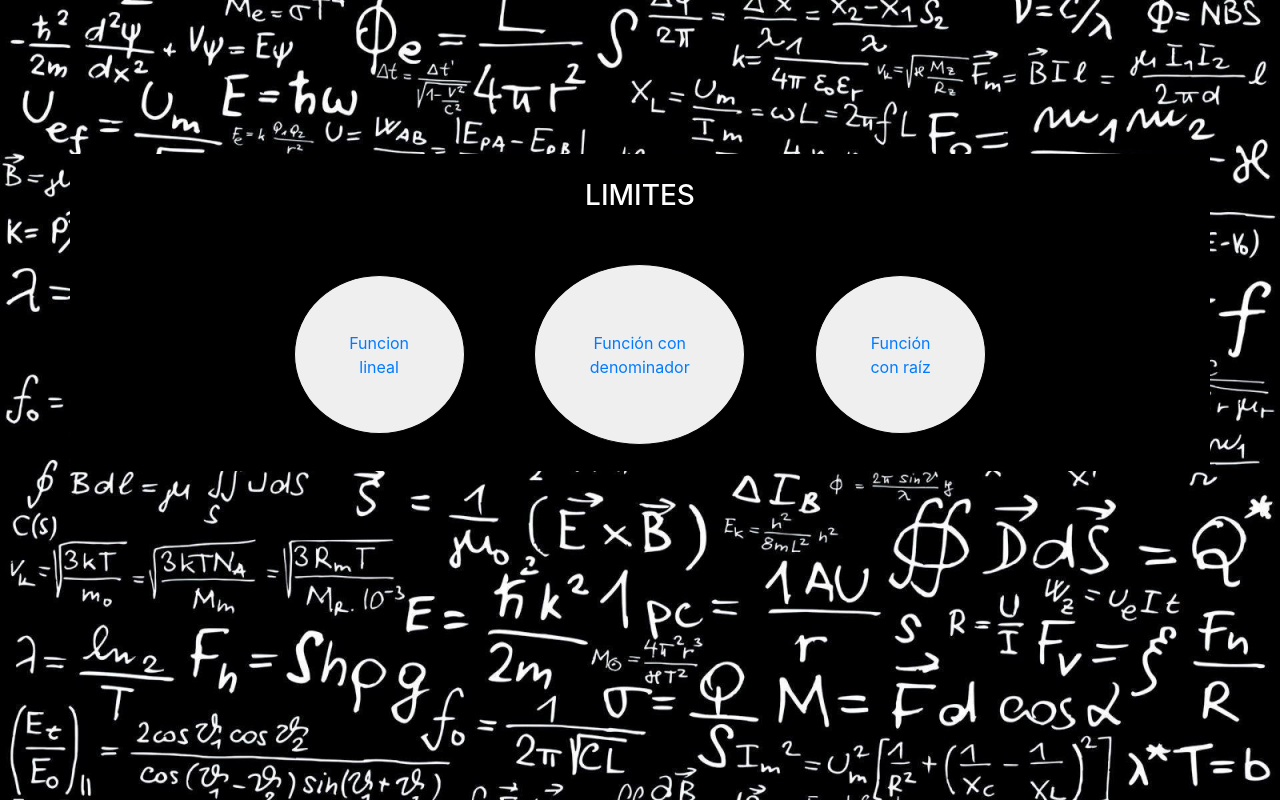
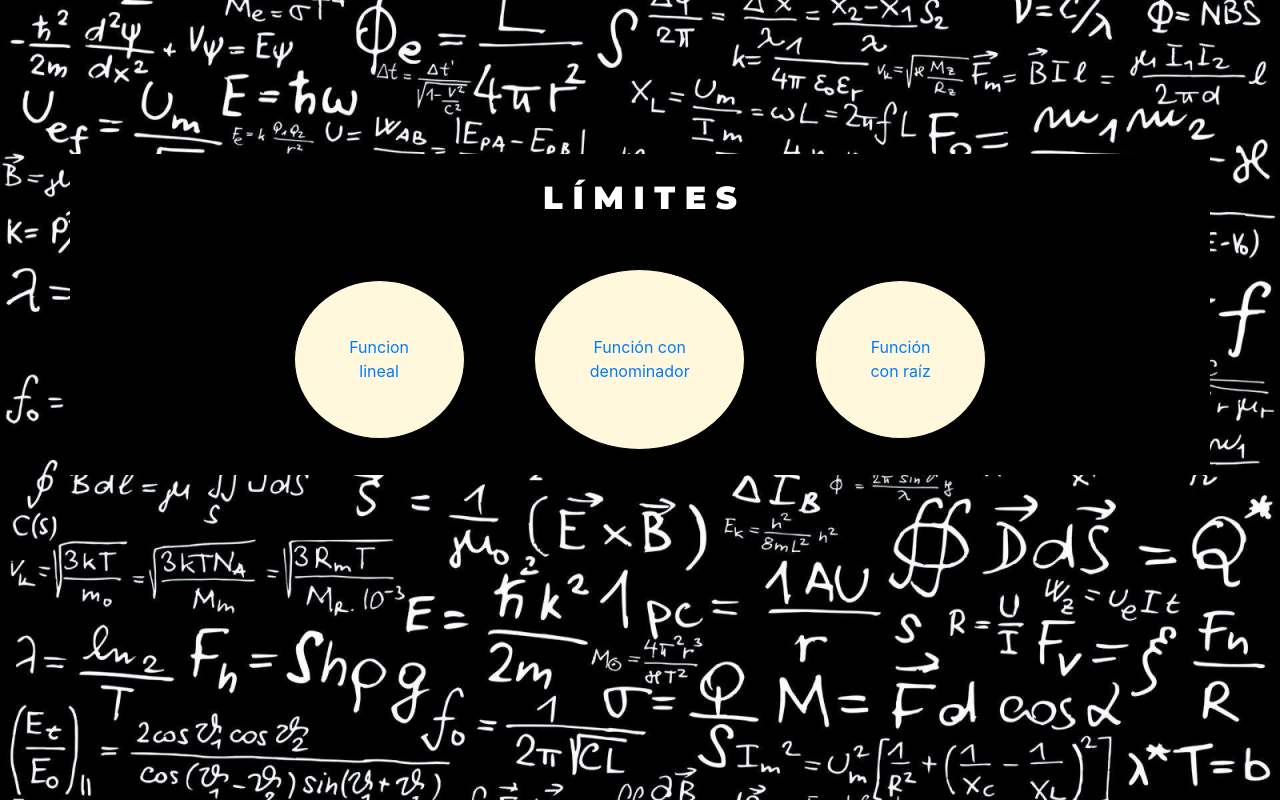
Before and after one commit to fmayerr/mathLimits, a plain HTML site: page index.html in a window 1280 px wide. Drawn offline with nearby package versions, Linux system fonts and the light colour scheme.

Commit message:
Arreglo el menú

```diff
--- a/css/master.css
+++ b/css/master.css
@@ -1,6 +1,7 @@
-h3 {
+h2 {
 	text-align: center;
 	color: white;
+	font-family: 'Montserrat', sans-serif;
 }
 
 a:hover {
@@ -14,12 +15,17 @@ a:hover {
 	background-position: center;
 	background-size: 100%;
 }
-.container{
+
+.index{
+	background-color: black;
+}
+
+.container {
 	text-align: center;
-	background-color: black;
     margin-top: 12%;
     padding: 2%;
 }
+
 .funcion{
 	margin-top: 2%;
 }
@@ -44,11 +50,13 @@ input[type=number]::-webkit-outer-spin-button {
 	margin: 4px 2px;
 	display: table;
 }
+
 .lineal, .denominador, .raiz {
 	border: 1px solid black;
 	padding: 5%;
     border-radius: 50%;
 	margin-top: 4%;
+	background-color: cornsilk;
 }
 
 .denominador {
--- a/index.html
+++ b/index.html
@@ -6,15 +6,15 @@
     <script src="https://code.jquery.com/jquery-3.2.1.slim.min.js" integrity="sha384-KJ3o2DKtIkvYIK3UENzmM7KCkRr/rE9/Qpg6aAZGJwFDMVNA/GpGFF93hXpG5KkN" crossorigin="anonymous"></script>
     <script src="https://cdnjs.cloudflare.com/ajax/libs/popper.js/1.12.9/umd/popper.min.js" integrity="sha384-ApNbgh9B+Y1QKtv3Rn7W3mgPxhU9K/ScQsAP7hUibX39j7fakFPskvXusvfa0b4Q" crossorigin="anonymous"></script>
     <script src="https://maxcdn.bootstrapcdn.com/bootstrap/4.0.0/js/bootstrap.min.js" integrity="sha384-JZR6Spejh4U02d8jOt6vLEHfe/JQGiRRSQQxSfFWpi1MquVdAyjUar5+76PVCmYl" crossorigin="anonymous"></script>
-    <link href="https://fonts.googleapis.com/css?family=Oswald:700" rel="stylesheet">
+    <link href="https://fonts.googleapis.com/css?family=Montserrat:900" rel="stylesheet">
     <link rel="stylesheet" href="css/master.css">
     <script src="code.js"></script>
     <title>Limites!</title>
   </head>
   <body class="menu">
-    <div class="container">
+    <div class="container index">
 
-              <h3>LIMITES</h3>
+              <h2>L Í M I T E S</h2>
 
               <button class="lineal">
                 <a href="primerFuncion.html" class="">
```
